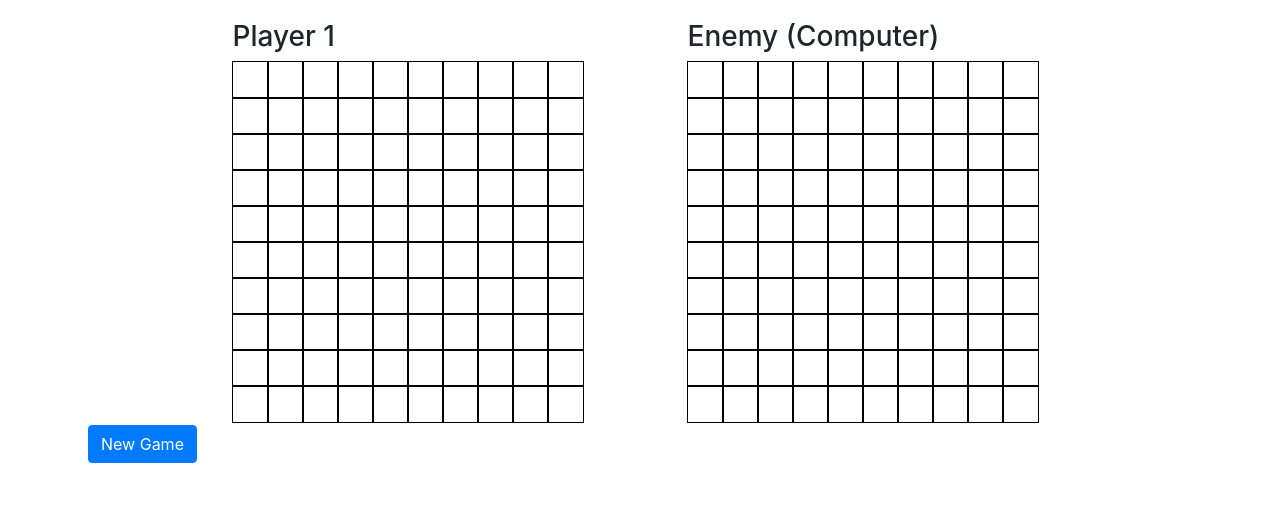
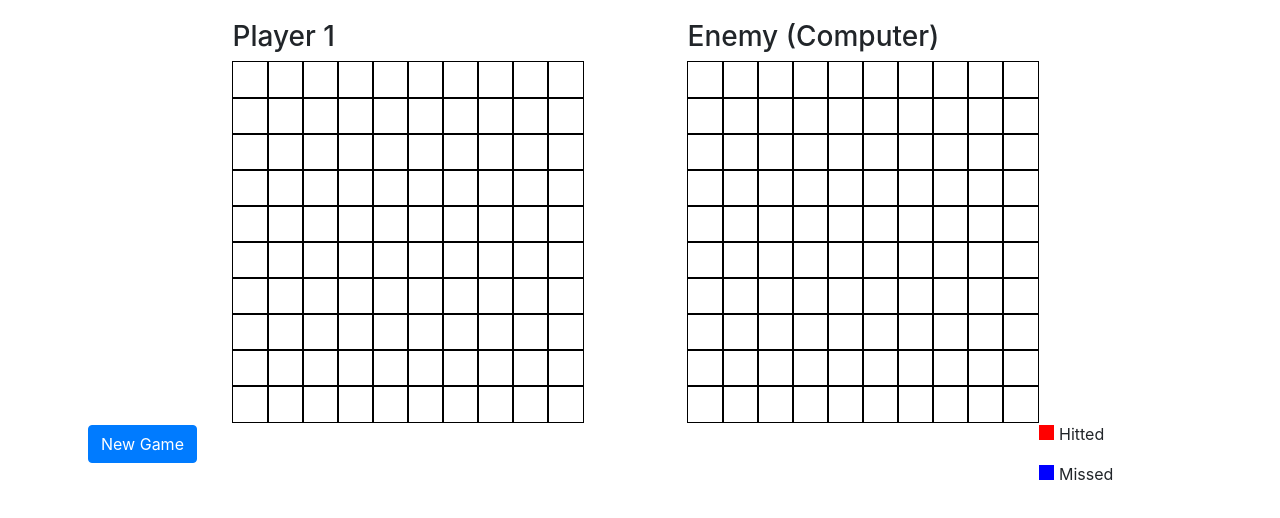
Before and after one commit to carloshdelreal/battleship, a website built with webpack: page dist/index.html in a window 1280 px wide. Built offline with Linux system fonts and the light colour scheme.

Commit message:
added legend

```diff
--- a/src/DOM/dom.js
+++ b/src/DOM/dom.js
@@ -1,4 +1,6 @@
 import { createDiv, createElem } from './elmcreator';
+import { isV8IntrinsicIdentifier } from '@babel/types';
+import { create } from 'domain';
 
 function createButtons() {
   const row = createDiv(['row']);
@@ -9,6 +11,15 @@ function createButtons() {
   col.appendChild(startBtn);
   row.appendChild(col);
 
+  const div = createDiv(['wrapper']);
+  const createp1 = createElem('p', '', ['red']);
+  createp1.innerText = 'Hitted';
+  div.appendChild(createp1);
+
+  const createp2 = createElem('p', '', ['blue']);
+  createp2.innerText = 'Missed';
+  div.appendChild(createp2);
+  row.appendChild(div);
   return { row, startBtn };
 }
 
--- a/src/DOM/pageLoad.js
+++ b/src/DOM/pageLoad.js
@@ -1,5 +1,5 @@
 import Player from '../factories/player';
-import { createButtons, createDOMBoard } from './dom';
+import { createButtons, createDOMBoard, createLegend } from './dom';
 
 export default function load() {
   const container = document.querySelector('.container');
--- a/src/style.scss
+++ b/src/style.scss
@@ -28,3 +28,20 @@ button {
 .title {
   margin-top: 20px;
 }
+
+.wrapper{
+  margin-left:60%;
+  p:before {
+    content: "";
+    display: inline-block;
+    width: 15px;
+    height: 15px;
+    margin-right: 5px;
+  }
+  .blue:before {
+    background: Blue;
+  }
+  .red:before {
+    background: red;
+  }
+}
```
Also changed, not shown: dist/bundle.js.
